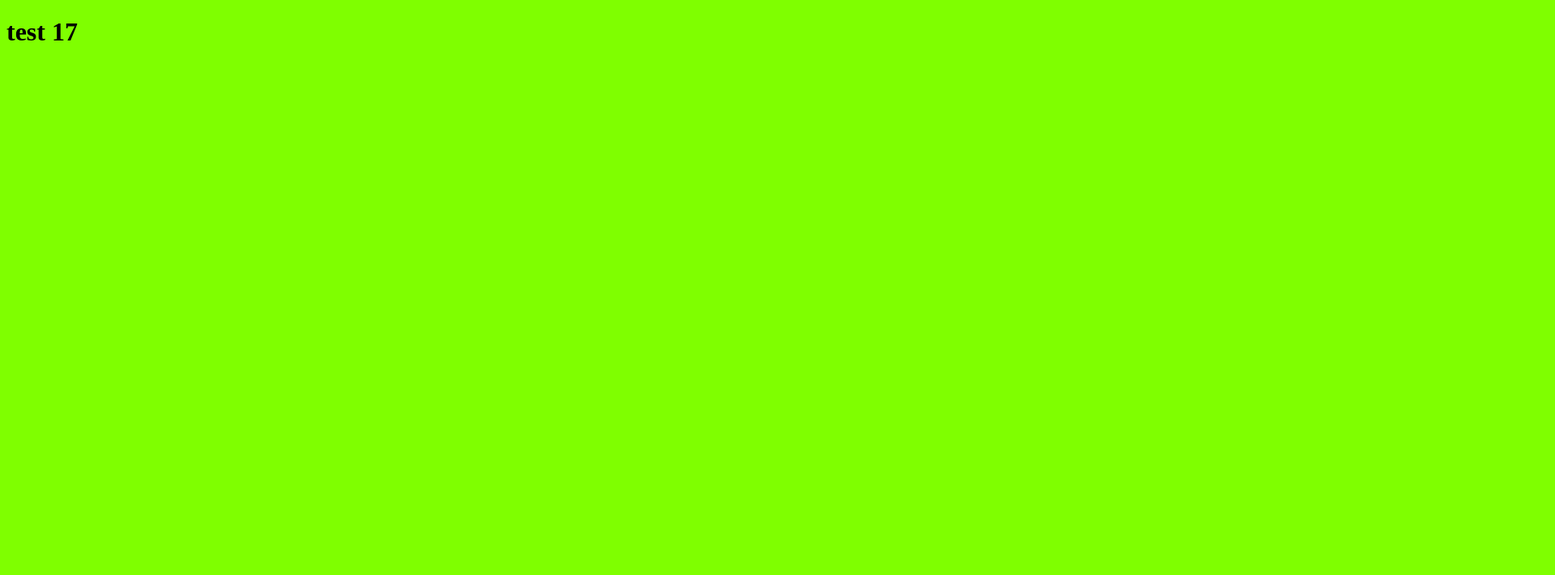
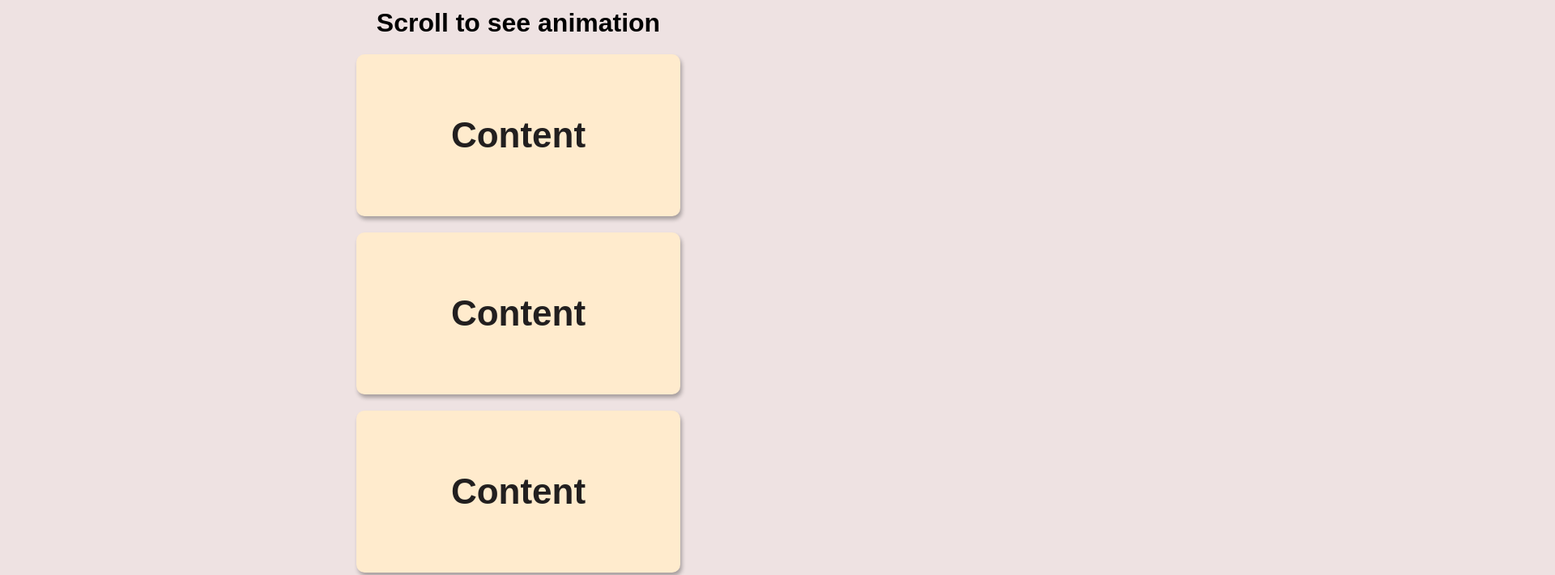
Before and after one commit to okaformark/Scroll-Animation, a plain HTML site: page index.html in a window 1280 px wide. Shown: the top 710 px of the page at 81% size, 1920 px wide, since content can reach past the window. Drawn offline with Linux system fonts and the light colour scheme; a web font is replaced by a local one.

Commit message:
scroll animation

```diff
--- a/index.html
+++ b/index.html
@@ -1,10 +1,28 @@
 <!DOCTYPE html>
-<html>
-    <head>
-        <title>test 17</title>
-        <link rel="stylesheet" type="text/css" href="./main.css">
-    </head>
-    <body>
-        <h1>test 17</h1>
-    </body>
+<html lang="en">
+	<head>
+		<meta charset="UTF-8" />
+		<meta name="viewport" content="width=device-width, initial-scale=1.0" />
+		<link rel="stylesheet" href="main.css" />
+		<title>Scroll Animatiom</title>
+	</head>
+	<body>
+		<h1>Scroll to see animation</h1>
+		<div class="box"><h2>Content</h2></div>
+		<div class="box"><h2>Content</h2></div>
+		<div class="box"><h2>Content</h2></div>
+		<div class="box"><h2>Content</h2></div>
+		<div class="box"><h2>Content</h2></div>
+		<div class="box"><h2>Content</h2></div>
+		<div class="box"><h2>Content</h2></div>
+		<div class="box"><h2>Content</h2></div>
+		<div class="box"><h2>Content</h2></div>
+		<div class="box"><h2>Content</h2></div>
+		<div class="box"><h2>Content</h2></div>
+		<div class="box"><h2>Content</h2></div>
+		<div class="box"><h2>Content</h2></div>
+		<div class="box"><h2>Content</h2></div>
+		<div class="box"><h2>Content</h2></div>
+		<script src="script.js"></script>
+	</body>
 </html>
--- a/main.css
+++ b/main.css
@@ -1,3 +1,44 @@
-body{
-    background-color: chartreuse;
+@import url('https://fonts.googleapis.com/css?family=Muli&display=swap');
+
+* {
+	box-sizing: border-box;
 }
+
+body {
+	background-color: rgb(238, 226, 226);
+	font-family: 'Muli', sans-serif;
+	display: flex;
+	flex-direction: column;
+	align-items: center;
+	justify-content: center;
+	margin: 0;
+	overflow-x: hidden;
+}
+
+h1 {
+	margin: 10px;
+}
+
+.box {
+	background-color: blanchedalmond;
+	color: rgb(34, 31, 31);
+	display: flex;
+	justify-content: center;
+	align-items: center;
+	height: 200px;
+	width: 400px;
+	margin: 10px;
+	border-radius: 10px;
+	box-shadow: 2px 4px 5px rgba(0, 0, 0, 0.3);
+	transform: translateX(400%);
+	transition: transform 0.4s ease;
+}
+.box:nth-of-type(even) {
+	transform: translateX(-400%);
+}
+.box.show {
+	transform: translateX(0);
+}
+.box h2 {
+	font-size: 44px;
+}
--- /dev/null
+++ b/script.js
@@ -0,0 +1,16 @@
+const boxes = document.querySelectorAll('.box');
+
+const checkBoxes = () => {
+	const triggerBottom = (window.innerHeight / 5) * 4;
+
+	boxes.forEach((box) => {
+		const boxTop = box.getBoundingClientRect().top;
+
+		if (boxTop < triggerBottom) box.classList.add('show');
+		else box.classList.remove('show');
+	});
+};
+
+window.addEventListener('scroll', checkBoxes);
+
+checkBoxes();
```
